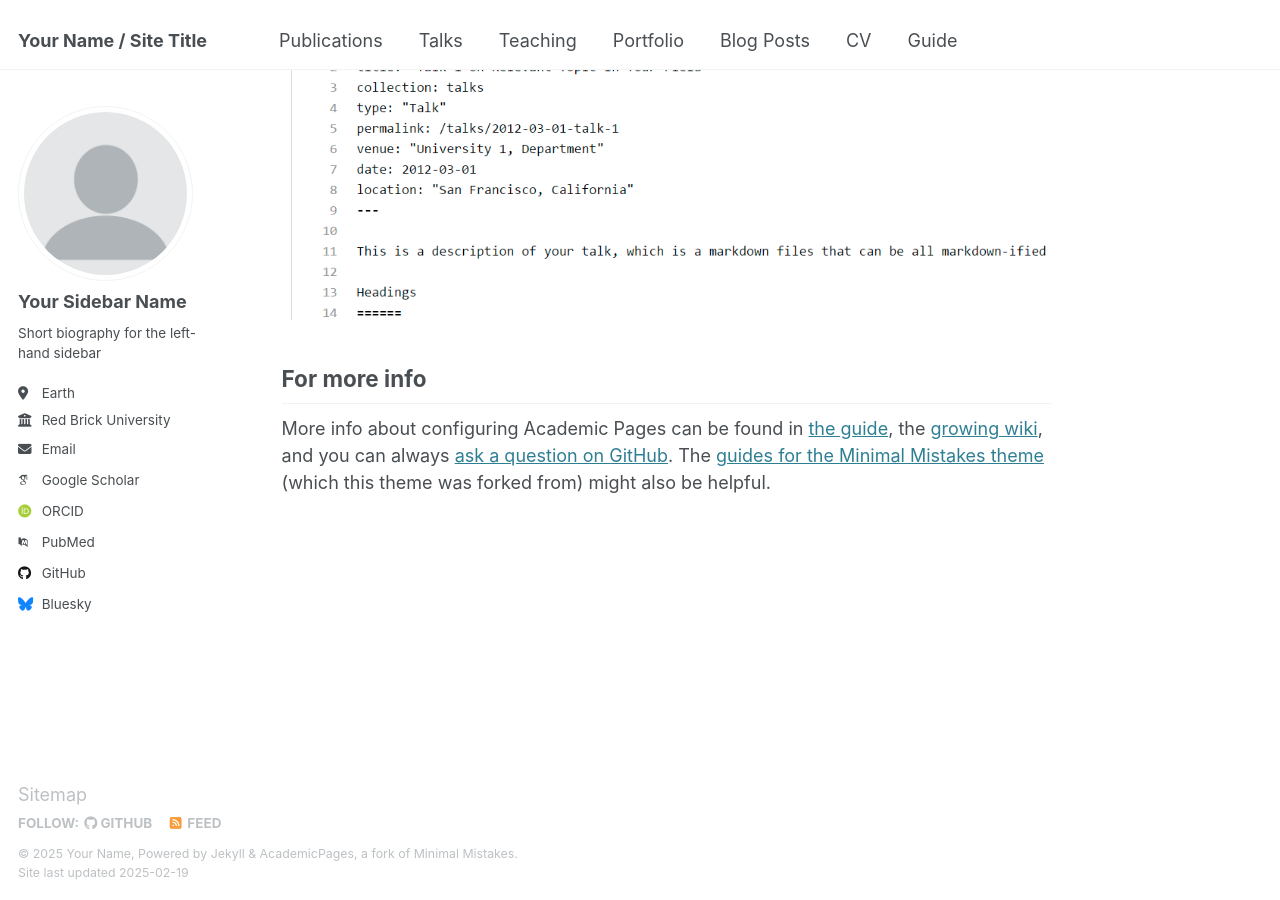
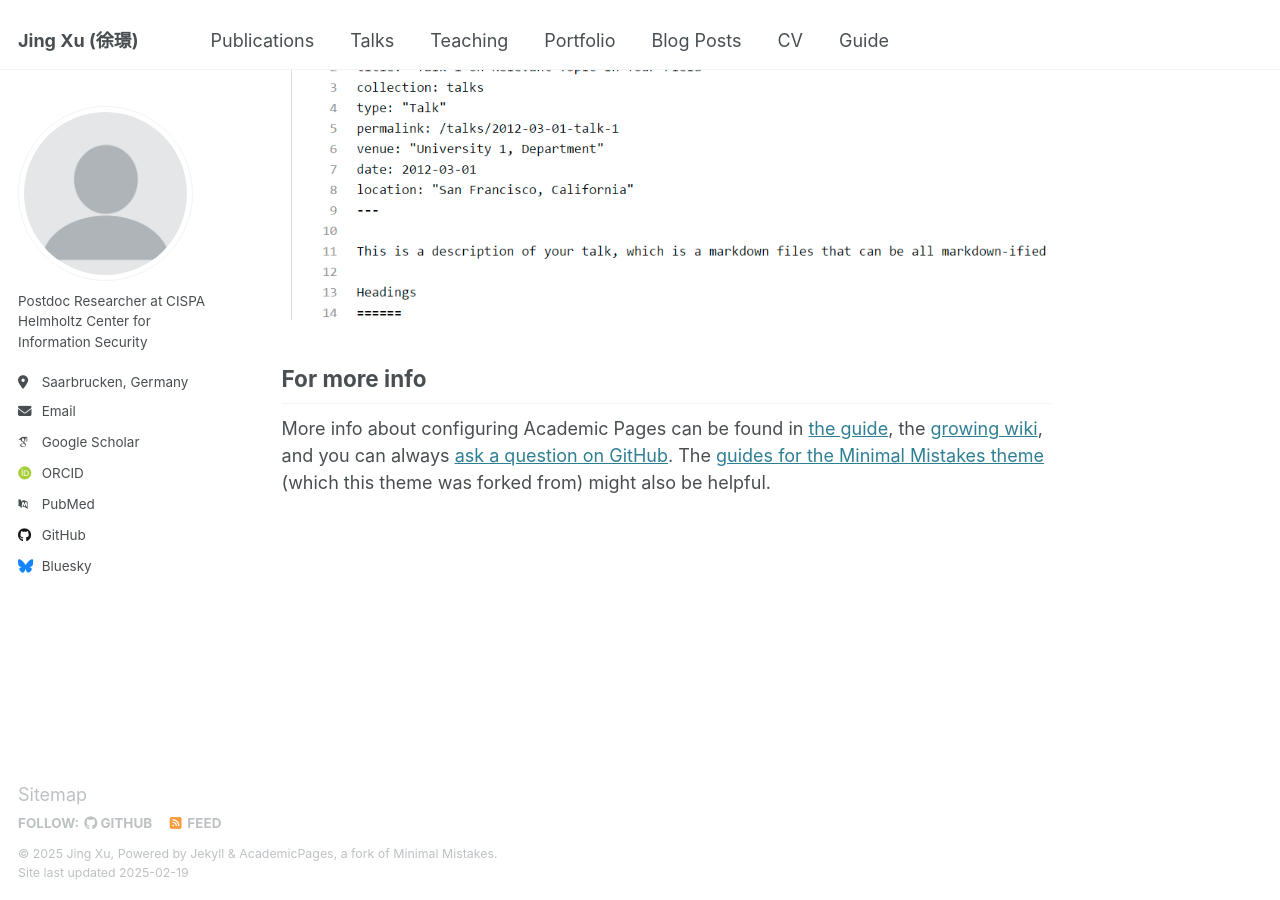
Before and after one commit to xujing1994/xujing1994.github.io, a Jekyll site: the page built from _pages/about.md, in a window 1280 px wide and 900 px high, scrolled down 2642 px. Built offline with Jekyll 4.4.1, drawn with Linux system fonts in a browser that asks for light colours; some web fonts are replaced.

Commit message:
Update _config.yml

```diff
--- a/_config.yml
+++ b/_config.yml
@@ -9,13 +9,13 @@
 # Basic Site Settings
 locale                   : "en-US"
 site_theme               : "default"
-title                    : "Your Name / Site Title"
+title                    : "Jing Xu (徐璟)"
 title_separator          : "-"
-name                     : &name "Your Name"
+name                     : &name "Jing Xu"
 description              : &description "personal description"
-url                      : https://academicpages.github.io # the base hostname & protocol for your site e.g. "https://[your GitHub username].github.io"
+url                      : https://xujing1994.github.io # the base hostname & protocol for your site e.g. "https://[your GitHub username].github.io"
 baseurl                  : "" # the subpath of your site, e.g. "/blog"
-repository               : "academicpages/academicpages.github.io"
+repository               : "xujing1994.github.io"
 
 # Site Author - The following control what appear as part of the author content on the side bar.
 #               If a field is blank the icon and link will not appear, otherwise it will be shown.
@@ -23,13 +23,13 @@ repository               : "academicpages/academicpages.github.io"
 author:
   # Biographic information
   avatar           : "profile.png"
-  name             : "Your Sidebar Name"
-  pronouns         : # example: "she/her"
-  bio              : "Short biography for the left-hand sidebar"
-  location         : "Earth"
-  employer         : "Red Brick University"
+  # name             : "Your Sidebar Name"
+  # pronouns         : # example: "she/her"
+  bio              : "Postdoc Researcher at CISPA Helmholtz Center for Information Security"
+  location         : "Saarbrucken, Germany"
+  # employer         : "Red Brick University"
   uri              : # URL
-  email            : "none@example.org"
+  email            : "jingxu.buaa@gmail.com"
 
   # Academic websites
   arxiv            : # URL - Update with the correct link to your profile
```
